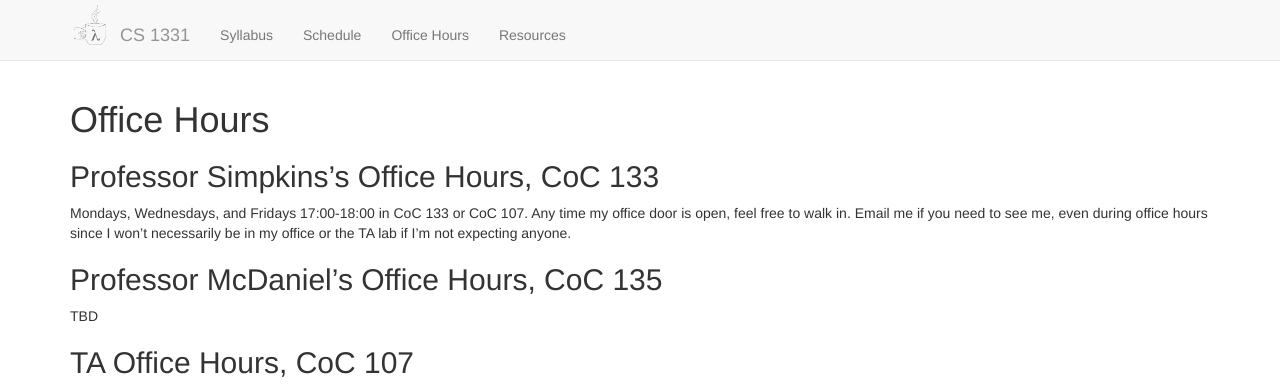
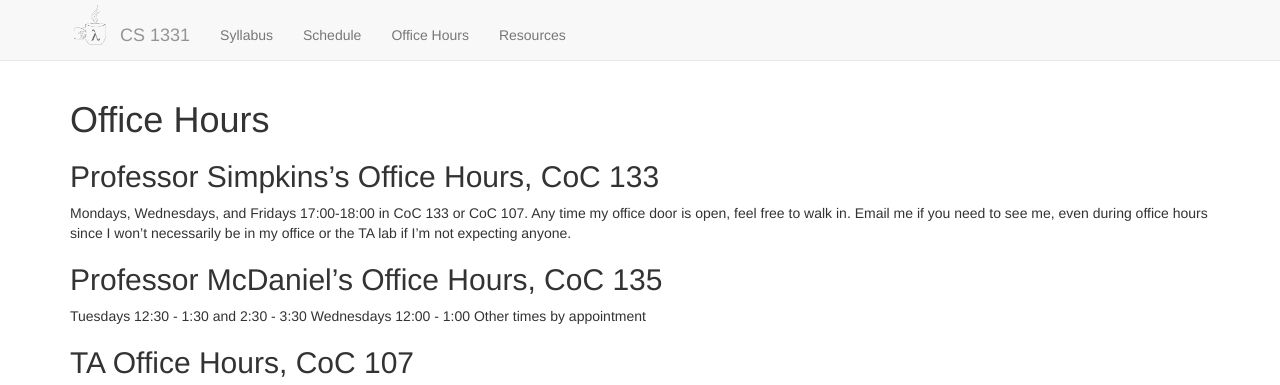
Before and after one commit to cs1331/cs1331.github.io.old, a Jekyll site: the page built from officehours.md, in a window 1280 px wide and 900 px high, cut to the strip 0-385 px from the top of the window. Built offline with Jekyll 4.4.1, drawn with Linux system fonts in a browser that asks for light colours; nearby versions of some CDN libraries.

Commit message:
added mcdaniel office hours

```diff
--- a/officehours.md
+++ b/officehours.md
@@ -11,7 +11,9 @@ Mondays, Wednesdays, and Fridays 17:00-18:00 in CoC 133 or CoC 107. Any time my
 
 ## Professor McDaniel's Office Hours, CoC 135
 
-TBD
+Tuesdays 12:30 - 1:30 and 2:30 - 3:30
+Wednesdays 12:00 - 1:00
+Other times by appointment
 
 ## TA Office Hours, CoC 107
 
```
